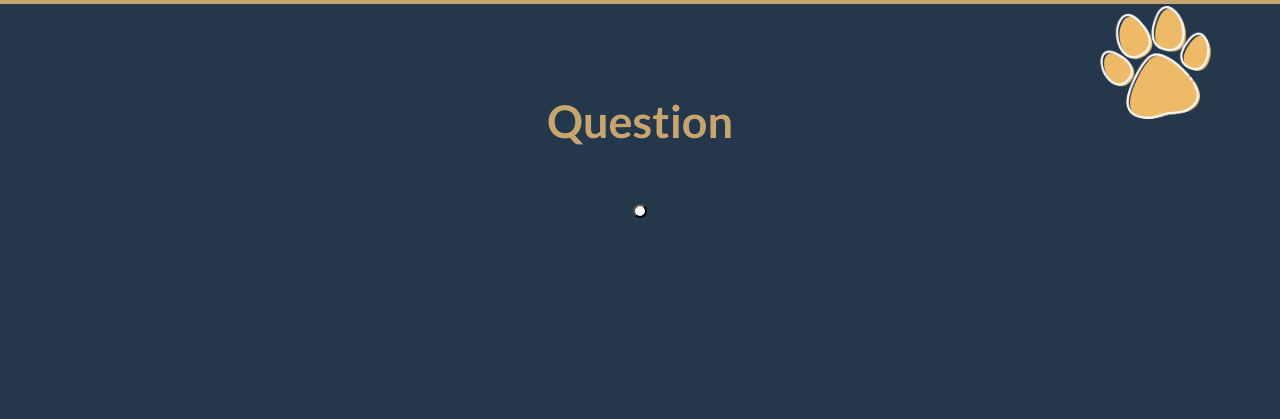
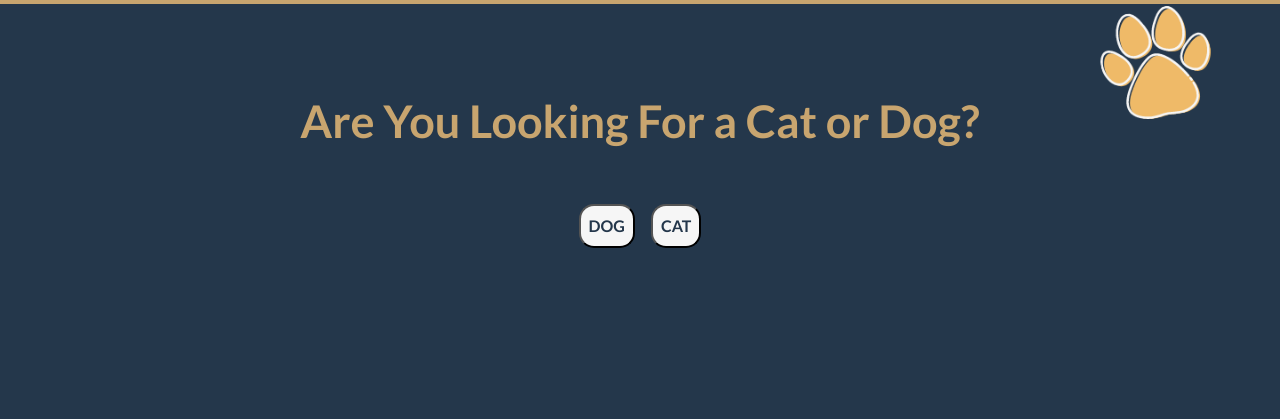
Before and after one commit to gabrielcalk/all_things_pets, a Node server app: page /questions in a window 1280 px wide. Shown: the part 72-491 px from the top of the page. Run offline with Node 20, Linux system fonts and the light colour scheme; a user stored in the database is signed in; some libraries are stand-ins or nearby versions.

Commit message:
add the cats and dogs

```diff
--- a/controllers/questions.js
+++ b/controllers/questions.js
@@ -20,6 +20,21 @@ questionsRouter.get('/pets-for-you', (req, res) =>{
     res.send('pets-for-you')
 })
 
+questionsRouter.get('/cat', (req, res) =>{
+    if(!req.session.logged_in){
+        res.redirect('/login')
+        return
+    }
+    res.render('questions_cat')
+})
+
+questionsRouter.get('/dog', (req, res) =>{
+    if(!req.session.logged_in){
+        res.redirect('/login')
+        return
+    }
+    res.render('questions_dog')
+})
 /**
  * @exports questionsRouter (Will be /questions)
  */
--- a/views/questions.handlebars
+++ b/views/questions.handlebars
@@ -6,11 +6,10 @@
     width: 100%;
     height: 100vh;">
     <main style="border-top: 4px solid #c8a56f">
-        <h2 class="text-center" style="margin-top: 90px;">Question</h2>
+        <h2 class="text-center" style="margin-top: 90px;">Are You Looking For a Cat or Dog?</h2>
         <section style="margin: 0 auto" class="d-flex flex-wrap justify-content-center w-50 mt-5">
-            {{!-- {{#each}} --}}
-                <button class="m-2"></button>
-            {{!-- {{/each}} --}}
+                <a href="/questions/dog"><button class="m-2 p-2">DOG</button></a>
+                <a href="/questions/cat"><button class="m-2 p-2">CAT</button></a>
         </section>
     </main>
 </body>
--- /dev/null
+++ b/views/questions_cat.handlebars
@@ -0,0 +1,3 @@
+<main style="border-top: 4px solid #c8a56f">
+Cats
+</main>
--- /dev/null
+++ b/views/questions_dog.handlebars
@@ -0,0 +1,3 @@
+<main style="border-top: 4px solid #c8a56f">
+Dogs
+</main>
```
